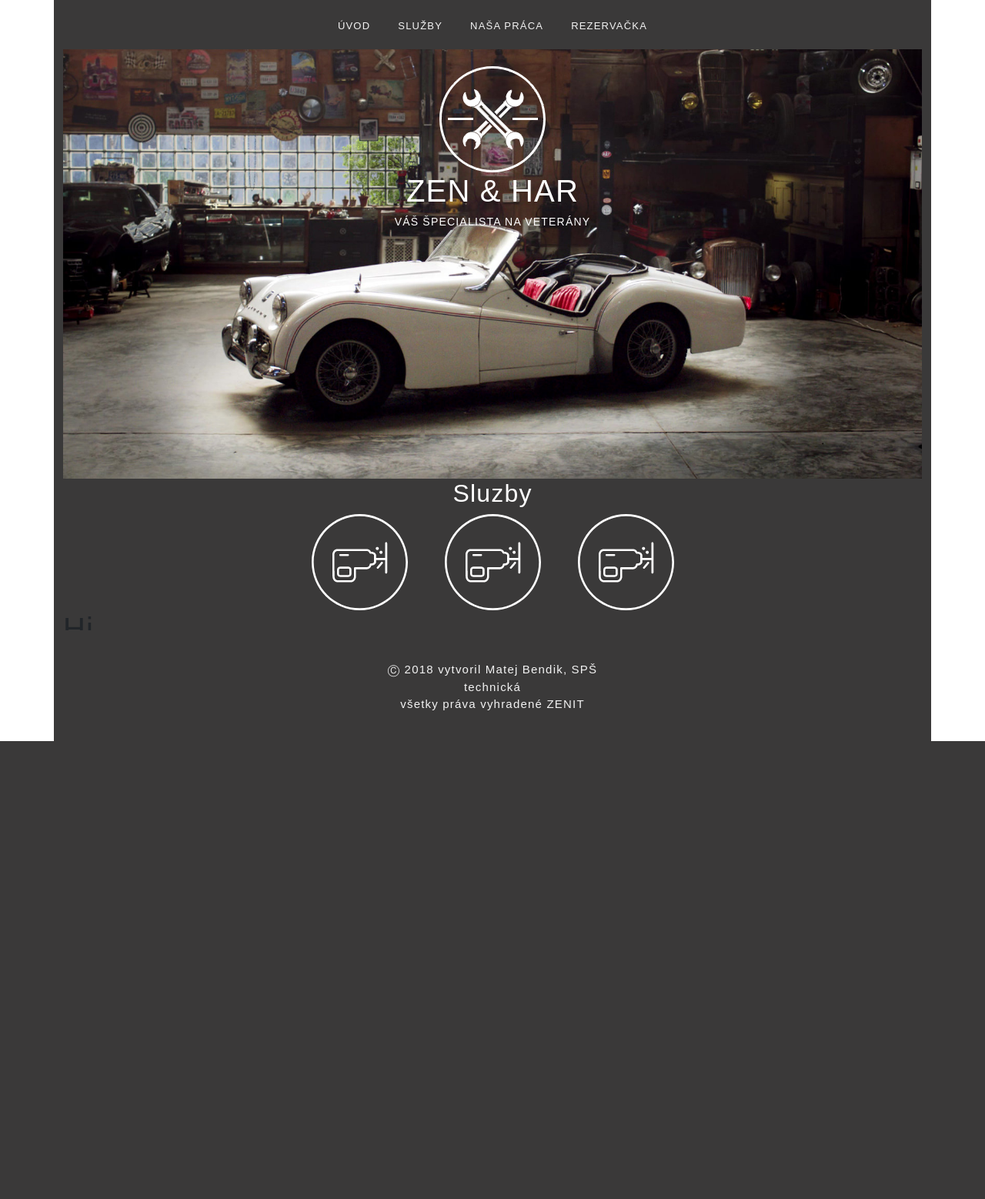
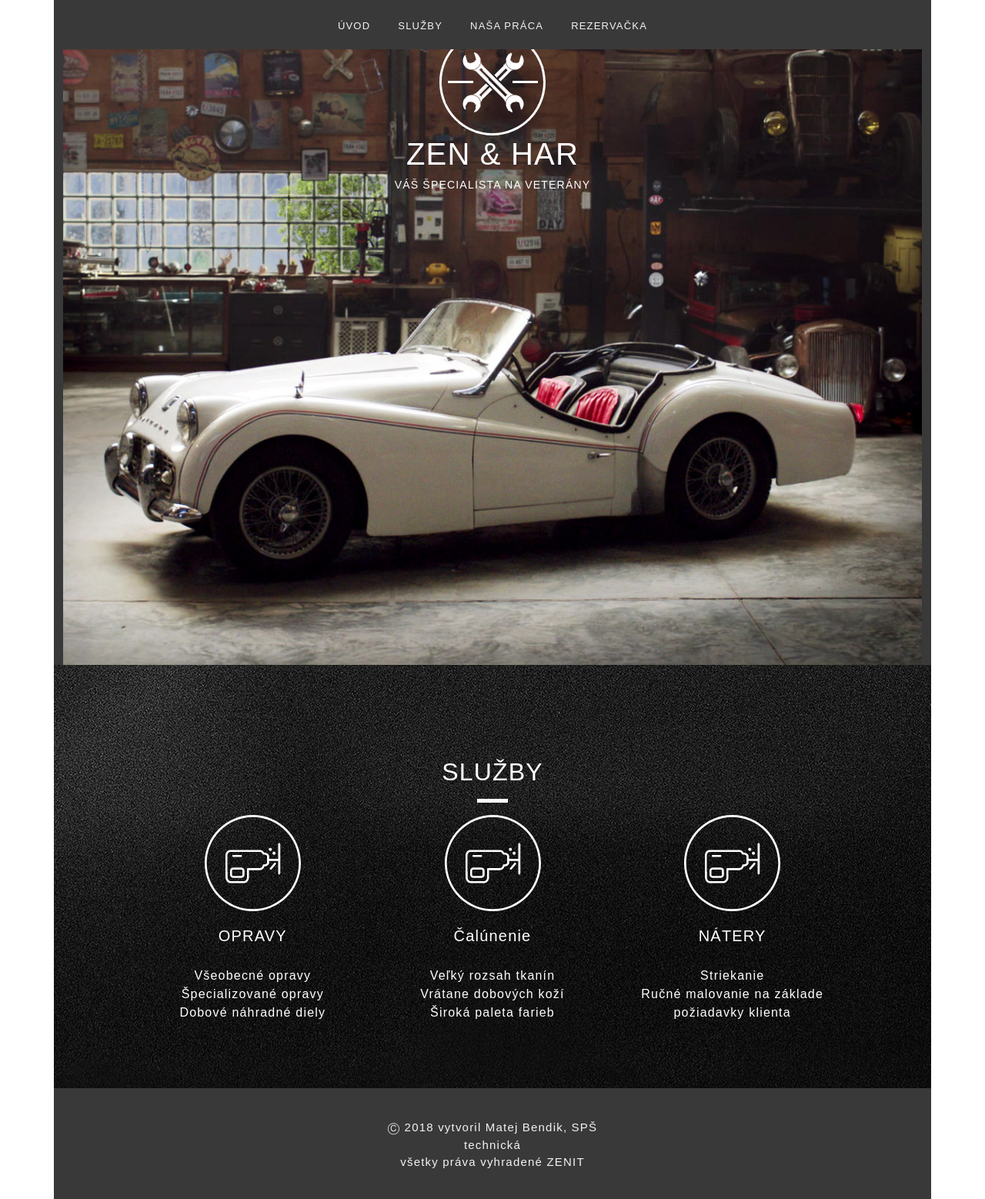
Before and after one commit to MatejBendik/zenit-projects, a PHP site: page / in a window 1280 px wide. Shown: the whole page at 77% size. Before the commit the page ends 963 px from the top, so only its background shows below. Run offline with PHP 8.4, Linux system fonts and the light colour scheme.

Commit message:
Adding sluzby section

```diff
--- a/oldCarsReservation/css/style.css
+++ b/oldCarsReservation/css/style.css
@@ -32,8 +32,17 @@ header
 carousel
 */
 
+.img {
+  width: 100%;
+  height: 100vh;
+  background-attachment: fixed;
+  background-position: center;
+  background-repeat: no-repeat;
+  background-size: cover;
+}
+
 #carouselCaption {
-  padding-bottom: 290px;
+  padding-bottom: 580px;
 }
 
 #carouselCaptionH1 {
@@ -52,11 +61,23 @@ Sluzby
 
 #sluzby {
   padding-bottom: 100px;
-  padding-top: 250px;
+  padding-top: 120px;
 }
 
-#heading2 {
+#headingH2 {
   color: #ffffff;
+  font-size: 20px;
+  text-align: center;
+  padding-top: 20px;
+  padding-bottom: 20px;
+}
+
+.hr {
+  width: 40px;
+  margin-left: auto;
+  margin-right: auto;
+  color: #ffffff;
+  opacity: 1;
 }
 
 /* CSS */
--- a/oldCarsReservation/index.php
+++ b/oldCarsReservation/index.php
@@ -6,7 +6,7 @@
     <meta name="viewport" content="width=device-width, initial-scale=1">
     <meta name="description"
         content="Sir Arthur Conan Doyle (* 22. máj 1859, Edinburgh – † 7. júl 1930, Crowborough, Sussex, Spojené kráľovstvo) bol škótsky spisovateľ, ktorý sa preslávil poviedkami o Sherlockovi Holmesovi. Jeho ďalšie veľmi známe dielo je Stratený svet.">
-    <link rel="stylesheet" href="css/style.css">
+    <link rel="stylesheet" href="css/style.css?<?php echo time(); ?>">
     <link href="https://cdn.jsdelivr.net/npm/bootstrap@5.1.2/dist/css/bootstrap.min.css" rel="stylesheet"
         integrity="sha384-uWxY/CJNBR+1zjPWmfnSnVxwRheevXITnMqoEIeG1LJrdI0GlVs/9cVSyPYXdcSF" crossorigin="anonymous">
     <title>Old Cars Reservation</title>
@@ -36,9 +36,8 @@
             <div id="carousel" class="carousel slide" data-bs-ride="carousel">
                 <div class="carousel-inner">
                 <div class="carousel-item active">
-                    <img id="bgImage" src="img/pozadie-uvod.jpg" class="d-block w-100 parallax" alt="Arthur Conan Doyle"
-                        title="Arthur Conan Doyle">
-                    <div id="carouselCaption" class="carousel-caption d-none d-md-block">
+                    <div class="img" style= "background-image: url(img/pozadie-uvod.jpg)"></div>
+                    <div id="carouselCaption" class="carousel-caption ">
                         <img class="img-fluid"  src="img/logo.png" id="logo"
                         alt="Logo" title="Logo">
                     <h1 id="carouselCaptionH1">ZEN & HAR</h1>
@@ -49,29 +48,32 @@
             </div>
         </div>
 
-
-
-            <div class="container-fluid">
-
+            <div style="background-image: url(img/pozadie-sluzby.jpg)" class=" text-center container-fluid text-white" id="sluzby">
                 <div class="row justify-content-md-center">
 
                 <div class="col col-md-12 text-center">
-                    <h2 class="text-white">Sluzby</h2>
+                    <h2 class="text-white">SLUŽBY</h2>
+                    <hr class="hr" style="height:5px">
                 </div>
                 </div>
-                <div class="row justify-content-md-center gx-5">
-                <div class="col col-md-auto">
+                <div class="row justify-content-md-center gx-5" id="sluzbyTexts">
+                <div class="col col-4 ">
                 <img src="img/sluzby-opravy.png" alt="">
-                </div>
-                <div class="col-4 col-md-auto">
-                <img src="img/sluzby-opravy.png" alt="">
+                <h2 id="headingH2" class="text-white">OPRAVY</h2>
+                <p>Všeobecné opravy <br> Špecializované opravy <br> Dobové náhradné diely <br> </p>
                 </div>
                 <div class="col col-md-auto">
                 <img src="img/sluzby-opravy.png" alt="">
+                <h2 id="headingH2" class="text-white">Čalúnenie</h2>
+                <p>Veľký rozsah tkanín <br> Vrátane dobových koží <br> Široká paleta farieb <br> </p>
+                </div>
+                <div class="col col-4">
+                <img src="img/sluzby-opravy.png" alt="">
+                <h2 id="headingH2" class="text-white">NÁTERY</h2>
+                <p>Striekanie <br> Ručné malovanie na základe <br> požiadavky klienta <br> </p>
                 </div>
                 </div>
             </div>
-            <h1 id="h1">Hi</h1>
 
         <!-- Footer -->
         <footer id="footer" class="text-center ">
```
